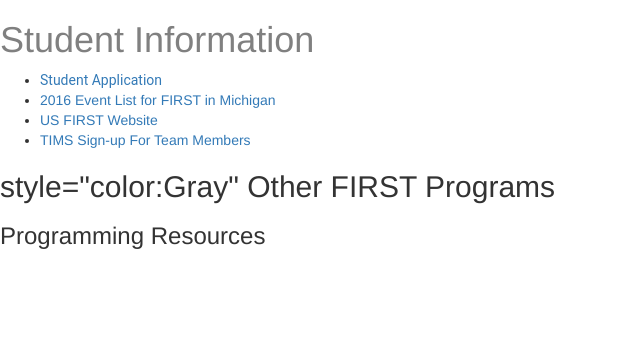
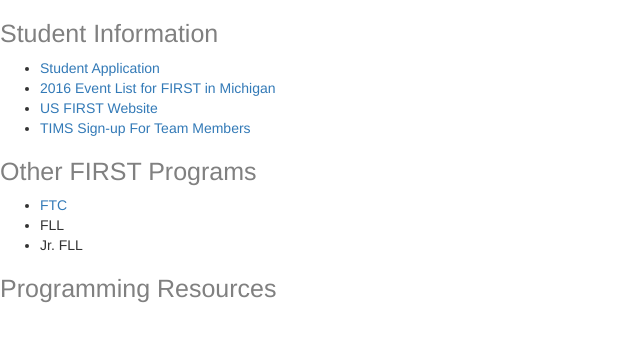
Before and after one commit to AverageJoes3620/AverageJoes3620-Website, a plain HTML site: page Resources.html in a window 1280 px wide. Shown: the whole page, without its empty margins (0-640 px from the left). Drawn offline with nearby package versions, Linux system fonts and the light colour scheme; files that its build step writes are made by us from their sources.

Commit message:
Update Resources.html

```diff
--- a/Resources.html
+++ b/Resources.html
@@ -20,16 +20,21 @@
     <![endif]-->
   </head>
   <body>
-  <h1 style="color:Gray"> Student Information </h1>
+  <h1 style="color:Gray;font-size:25px"> Student Information </h1>
   <!-- Added links to the first section of resources -->
   <ul>
-    <li style="font-family:Roboto"><a href="https://docs.google.com/forms/d/1OKnxkgf-e1JBm-W8rfwkD5mNaYxVxxv0q8gTWzVYffQ/viewform?usp=send_form">Student Application</li></a>
+    <li><a href="https://docs.google.com/forms/d/1OKnxkgf-e1JBm-W8rfwkD5mNaYxVxxv0q8gTWzVYffQ/viewform?usp=send_form">Student Application</li></a>
     <li><a href="http://www.firstinmichigan.org/FRC_2016/frc_2016_season.html#Waterford_FRC/waterford_frc.html">2016 Event List for FIRST in Michigan</li></a>
     <li><a href="http://www.firstinspires.org/">US FIRST Website</li></a>
     <li><a href="https:/my.usfirst.org/stims/Login.aspx"S>TIMS Sign-up For Team Members</li></a>
   </ul>
-  <h2> style="color:Gray" Other FIRST Programs </h2>
-  <h3> Programming Resources </h3>
+  <h2 style="color:Gray;font-size:25px"> Other FIRST Programs </h2>
+  <ul>
+    <li><a href="http://www.first-tech-challenge.org/en/">FTC</li></a>
+    <li>FLL</li>
+    <li>Jr. FLL</li>
+  </ul>
+  <h3 style="color:Gray;font-size:25px"> Programming Resources </h3>
 
     <!-- jQuery (necessary for Bootstrap's JavaScript plugins) -->
     <script src="https://ajax.googleapis.com/ajax/libs/jquery/1.11.3/jquery.min.js"></script>
```
